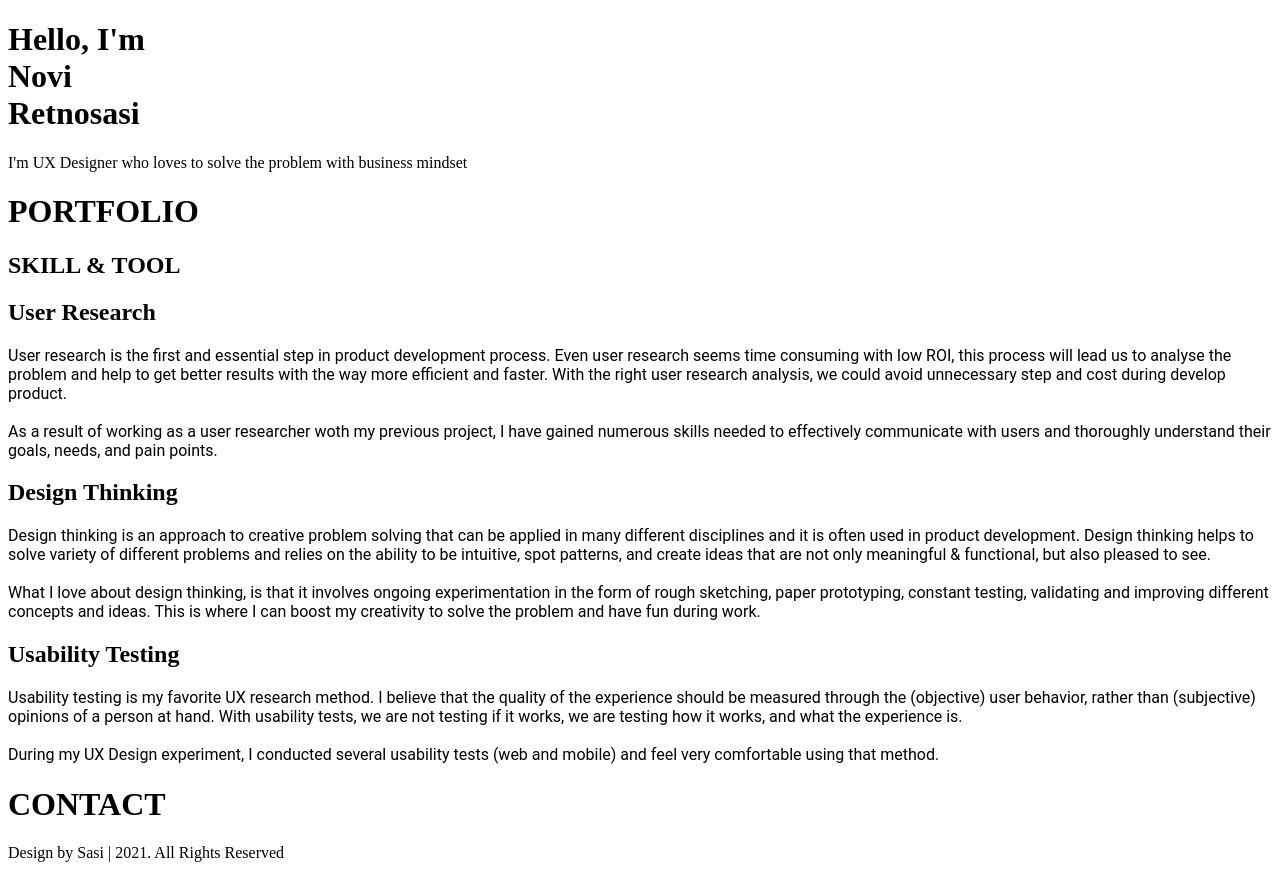
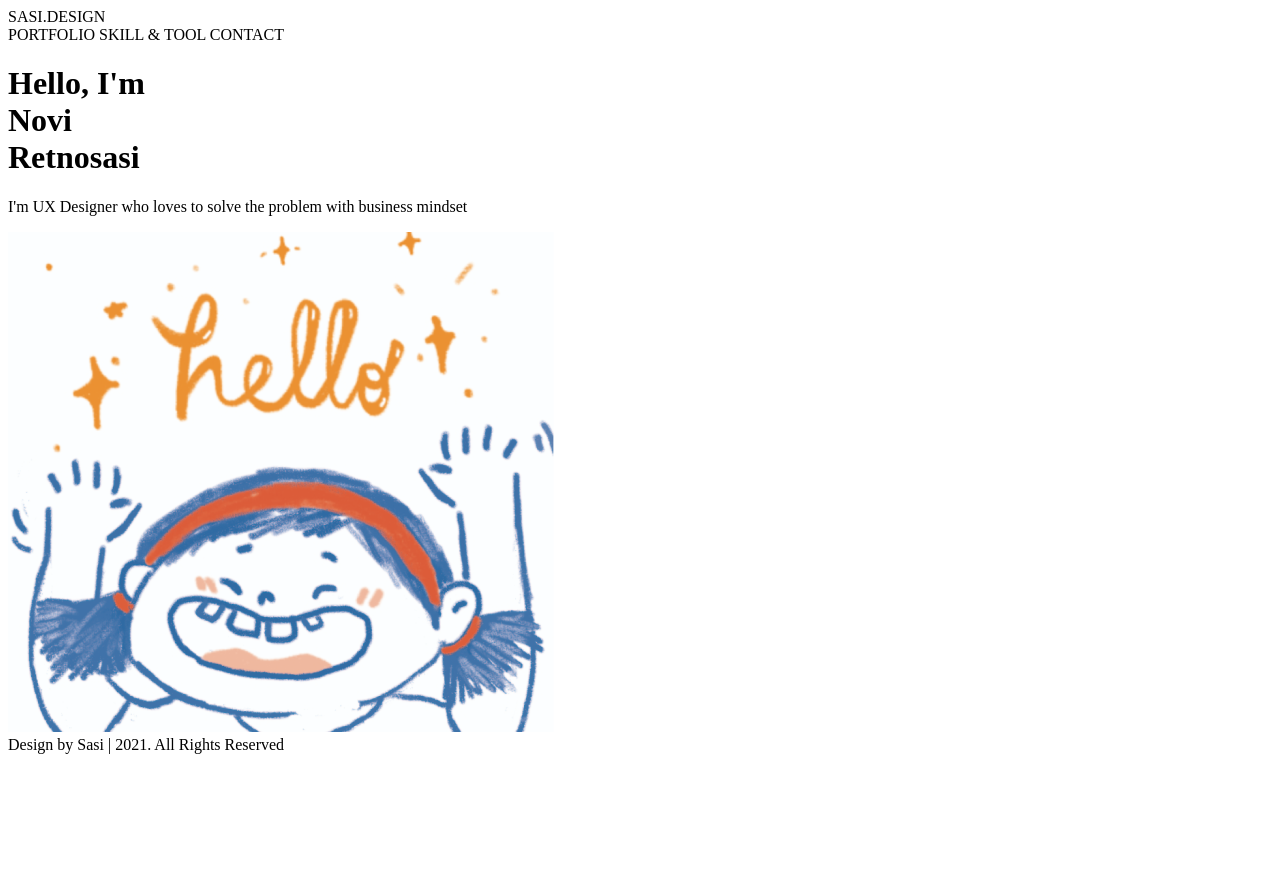
Before and after one commit to heysasi/mywebsite, a plain HTML site: page index.html in a window 1280 px wide. After the commit the page ends 800 px from the top, so only its background shows below. Drawn offline with Linux system fonts and the light colour scheme.

Commit message:
Setup images folder and add div blocks

```diff
--- a/index.html
+++ b/index.html
@@ -4,17 +4,37 @@
 <title>Sasi.Design!</title>
 </head>
 <body>
-  <div>
+  <div class="navigation">
+    <div class="logo">
+      SASI.DESIGN
+    </div>
 
+    <div class="menu">
+      PORTFOLIO
+      SKILL & TOOL
+      CONTACT
+    </div>
+  </div>
+
+  <div class="intro">
+    <div class="text-intro">
       <h1>Hello, I'm <br>
         Novi <br>Retnosasi <br>
       </h1>
       <p>I'm UX Designer who loves to solve the problem with business mindset</p>
     </div>
-<div>
-<h1>PORTFOLIO</h1></div>
-<div>
-<h2>SKILL & TOOL</h2></div>
+
+    <div class="intro-image">
+      <img src="./images/alo 1.png" alt="Welcome image">
+    </div>
+
+  </div>
+
+
+
+
+
+<!--
   <h2>User Research</h2>
   <p style="font-family:roboto;">User research is the first and essential step in product development process. Even user research seems time consuming with low ROI, this process will lead us to analyse the problem and help to get better results with the way more efficient and faster. With the right user research analysis, we could avoid unnecessary step and cost during develop product.
   <br><br>As a result of working as a user researcher woth my previous project, I have gained numerous skills needed to effectively communicate with users and thoroughly understand their goals, needs, and pain points.</p>
@@ -26,7 +46,7 @@
   <p style="font-family:roboto;">Usability testing is my favorite UX research method. I believe that the quality of the experience should be measured through the (objective) user behavior, rather than (subjective) opinions of a person at hand. With usability tests, we are not testing if it works, we are testing how it works, and what the experience is.
 
       <br><br>During my UX Design experiment, I conducted several usability tests (web and mobile) and feel very comfortable using that method.</p>
-  <div> <h1>CONTACT</h1></div>
+  <div> <h1>CONTACT</h1></div> -->
 </body>
 <footer>Design by Sasi | 2021. All Rights Reserved</footer>
 </html>
```
Also changed, not shown: images/alo 1.png (added). Lines whose indentation alone changed are shown as unchanged.
